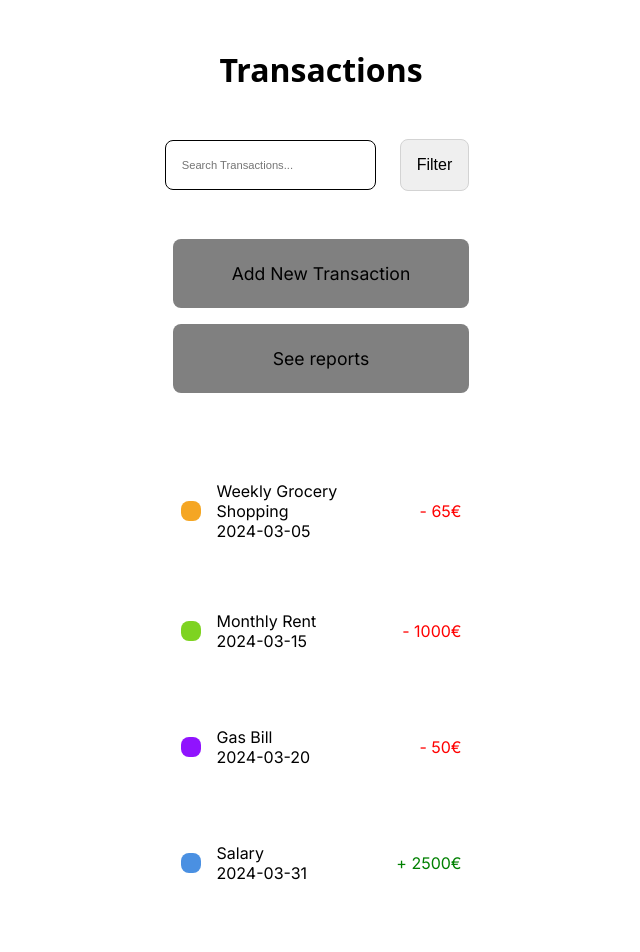
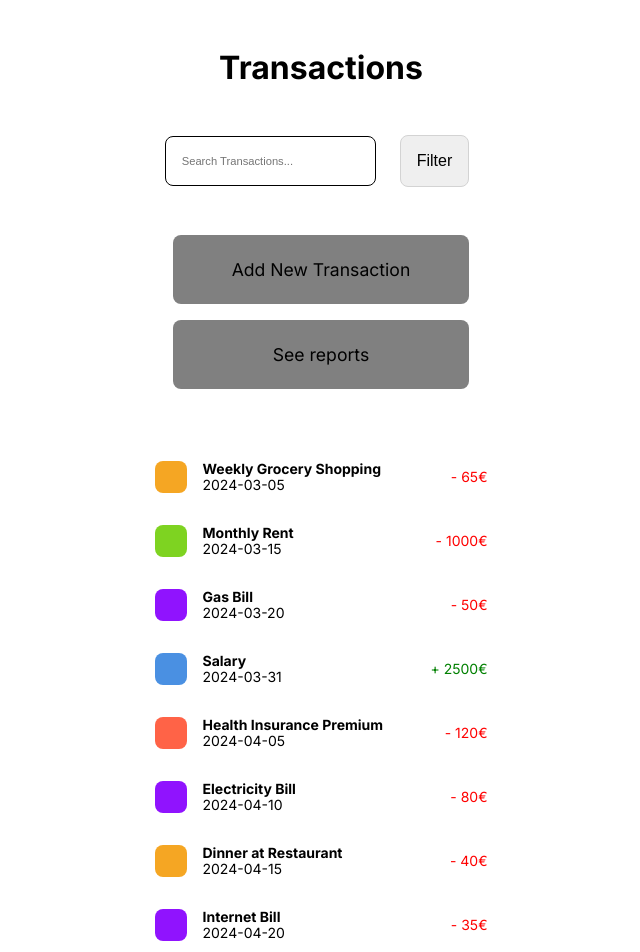
Before and after one commit to benediktbrenk/budget-app, a Next.js app: page / in a window 1280 px wide. Shown: the top 952 px of the page, without its empty margins (319-959 px from the left). Built offline with nearby package versions, Linux system fonts and the light colour scheme.

Commit message:
change styling of name to bold in TransactionName and set TransactionAmount to align right

```diff
--- a/components/Table/index.js
+++ b/components/Table/index.js
@@ -1,4 +1,4 @@
-import { StyledHeadline, StyledTable } from "./Table.styled";
+import { StyledTable } from "./Table.styled";
 
 export function DataTable({ TableData }) {
   return (
--- a/components/TransactionCard/TransactionCard.styled.js
+++ b/components/TransactionCard/TransactionCard.styled.js
@@ -12,14 +12,13 @@ export const CardContainer = styled.li`
   flex-direction: row;
   align-items: center;
   gap: 1rem;
-  margin: 1rem;
   padding: 1rem;
   border-radius: 8px;
 `;
 
 export const ColorField = styled.div`
-  height: 20px;
-  width: 20px;
+  height: 2rem;
+  width: 2rem;
   border-radius: 8px;
   background-color: ${(props) => {
     switch (props.category) {
@@ -39,25 +38,29 @@ export const ColorField = styled.div`
   }};
 `;
 
-export const AmountContainer = styled.div`
-  display: flex;
-  justify-content: space-between;
-  color: ${(props) => {
-    return props.direction === "Income" ? "green" : "red";
-  }};
-`;
-
 export const ContentContainer = styled.div`
-  flex: 2;
+  flex: 3;
   display: flex;
   flex-direction: column;
   justify-content: space-between;
 `;
 
 export const TransactionName = styled.p`
+  font: 700 14px/16px var(--font-family);
   margin: 0;
 `;
 
 export const TransactionDate = styled.p`
   margin: 0;
+  font: 400 14px/16px var(--font-family);
 `;
+
+export const TransactionAmount = styled.p`
+  flex: 1;
+  color: ${(props) => {
+    return props.direction === "Income" ? "green" : "red";
+  }};
+  margin: 0;
+  font: 400 14px/16px var(--font-family);
+  text-align: right;
+`;
--- a/components/TransactionCard/index.js
+++ b/components/TransactionCard/index.js
@@ -5,6 +5,7 @@ import {
   CardLink,
   ColorField,
   ContentContainer,
+  TransactionAmount,
   TransactionDate,
   TransactionName,
 } from "./TransactionCard.styled";
@@ -18,13 +19,12 @@ function TransactionCard({ transaction }) {
           <TransactionName>{transaction.name}</TransactionName>
           <TransactionDate>{transaction.date}</TransactionDate>
         </ContentContainer>
-        <AmountContainer direction={transaction.direction}>
-          <p>
-            {transaction.direction === "Expense" ? "- " : "+ "}
-            {transaction.amount}
-            {transaction.currency}
-          </p>
-        </AmountContainer>
+
+        <TransactionAmount direction={transaction.direction}>
+          {transaction.direction === "Expense" ? "- " : "+ "}
+          {transaction.amount}
+          {transaction.currency}
+        </TransactionAmount>
       </CardContainer>
     </CardLink>
   );
--- /dev/null
+++ b/components/TransactionList/TransactionList.styled.js
@@ -0,0 +1,7 @@
+import styled from "styled-components";
+
+export const Ul = styled.ul`
+  display: flex;
+  flex-direction: column;
+  width: min(100% - 30px, 395px - 30px);
+`;
--- a/components/TransactionList/index.js
+++ b/components/TransactionList/index.js
@@ -1,12 +1,5 @@
-import React from "react";
 import TransactionCard from "../TransactionCard";
-import styled from "styled-components";
-
-const Ul = styled.ul`
-  display: flex;
-  flex-direction: column;
-  width: min(100% - 50px, 395px - 50px);
-`;
+import { Ul } from "./TransactionList.styled";
 
 function TransactionList({ transactions }) {
   return (
--- a/styles.js
+++ b/styles.js
@@ -14,19 +14,21 @@ export default createGlobalStyle`
   }
 
   :root {
+    /* Color styles */
   --groceries-color: #F5A623;
   --housing-color: #7ED321;
   --salary-color: #4A90E2;
   --insurance-color: #FF6347;
   --utilities-color: #9013FE;
 
-  --font-family: ${inter.style.fontFamily}, serif;
+    /* Font styles */
+  --font-family: ${inter.style.fontFamily};
 }
 
   body {
     margin: 0;
     padding: 0;
-    font-family: system-ui, -apple-system, BlinkMacSystemFont, "Segoe UI", Roboto,
+    font-family: var(--font-family), system-ui, -apple-system, BlinkMacSystemFont, "Segoe UI", Roboto,
     Oxygen, Ubuntu, Cantarell, "Open Sans", "Helvetica Neue", sans-serif;
   }
 
@@ -34,16 +36,8 @@ export default createGlobalStyle`
     margin: 0;
   }
 
-  a {
-    font-family:  var(--font-family);
-  }
-
-  p {
-    font-family:  var(--font-family);
-  }
-
   ul {
-  margin: 0;
-  padding:0;
+    margin: 0;
+    padding:0;
   }
 `;
```
